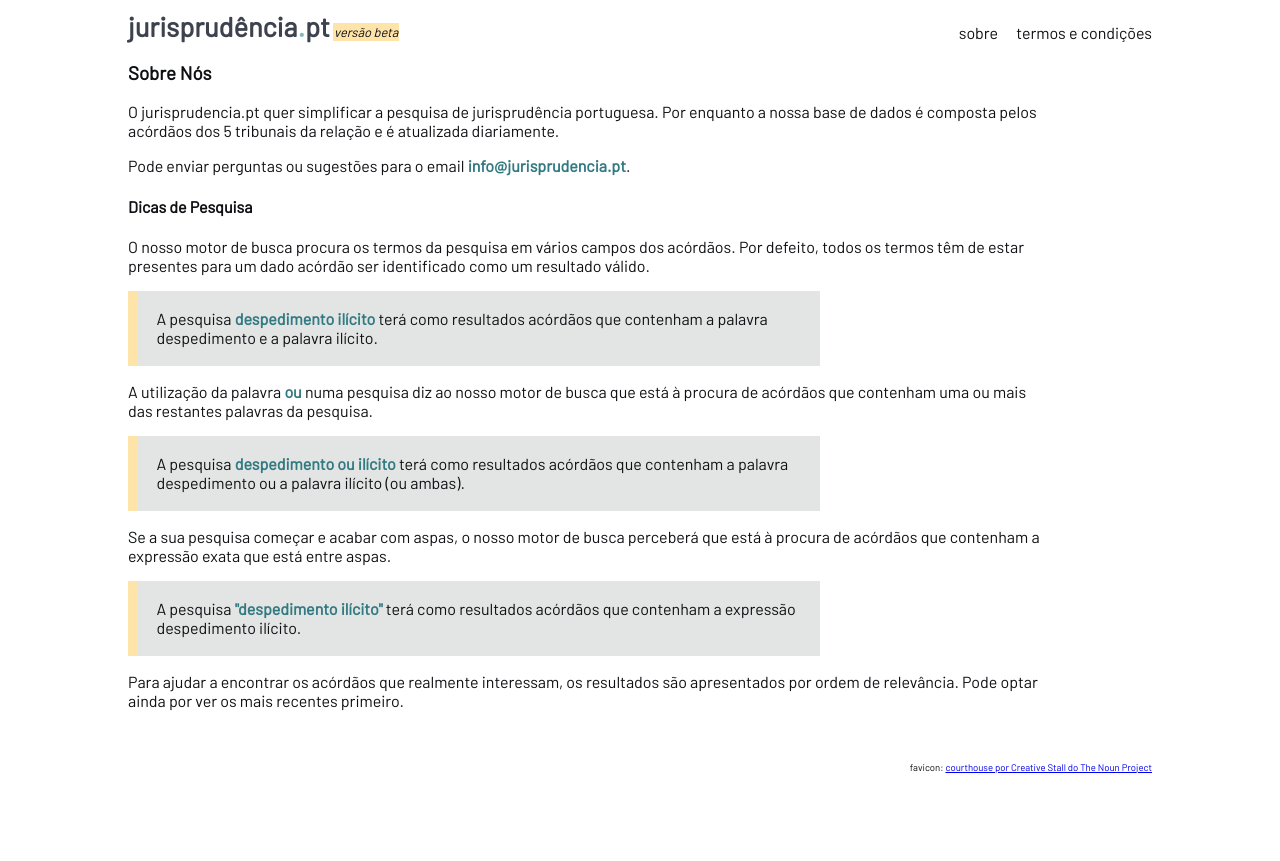
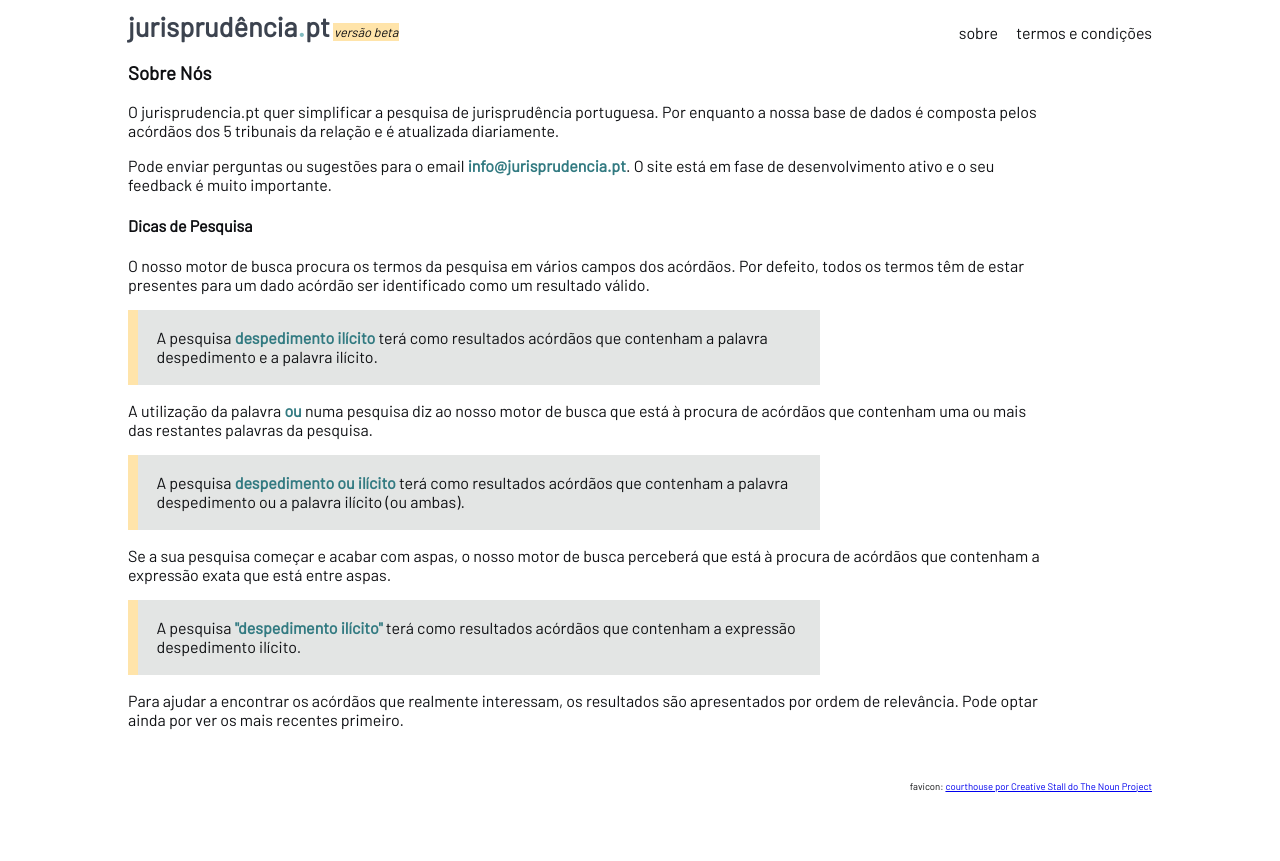
Before and after one commit to EllisBell/juris, a Django app: page /sobre in a window 1280 px wide. Run offline with Django 3.2, Linux system fonts and the light colour scheme; parts of the project's set-up code (start-up, migrations or seed data) failed here and were passed over; some libraries are stand-ins or nearby versions.

Commit message:
sobre, style changes

```diff
--- a/juris-django/jurisapp/static/jurisapp/css/style.css
+++ b/juris-django/jurisapp/static/jurisapp/css/style.css
@@ -32,7 +32,8 @@ body {
 #all-content {
 	margin: 0 auto;
 	height: 100%;
-	max-width: 80%;
+	width: 80%;
+	max-width: 1200px;
 }
 
 #termos-container {
@@ -350,7 +351,10 @@ header h1 {
 	margin-bottom: 2%;
 }
 
+/**************************/
 /* STYLE FOR ACORDAO PAGE */
+/**************************/
+
 #container {
 	position: static;
 	margin-top: 8%;
--- a/juris-django/jurisapp/templates/jurisapp/sobre.html
+++ b/juris-django/jurisapp/templates/jurisapp/sobre.html
@@ -11,7 +11,7 @@
 	</p>
 
 	<p>
-		Pode enviar perguntas ou sugestões para o email <span class="search-example">info@jurisprudencia.pt</span>.
+		Pode enviar perguntas ou sugestões para o email <span class="search-example">info@jurisprudencia.pt</span>. O site está em fase de desenvolvimento ativo e  o seu feedback é muito importante.
 	</p>
 
 	<h4>Dicas de Pesquisa</h4>
```
